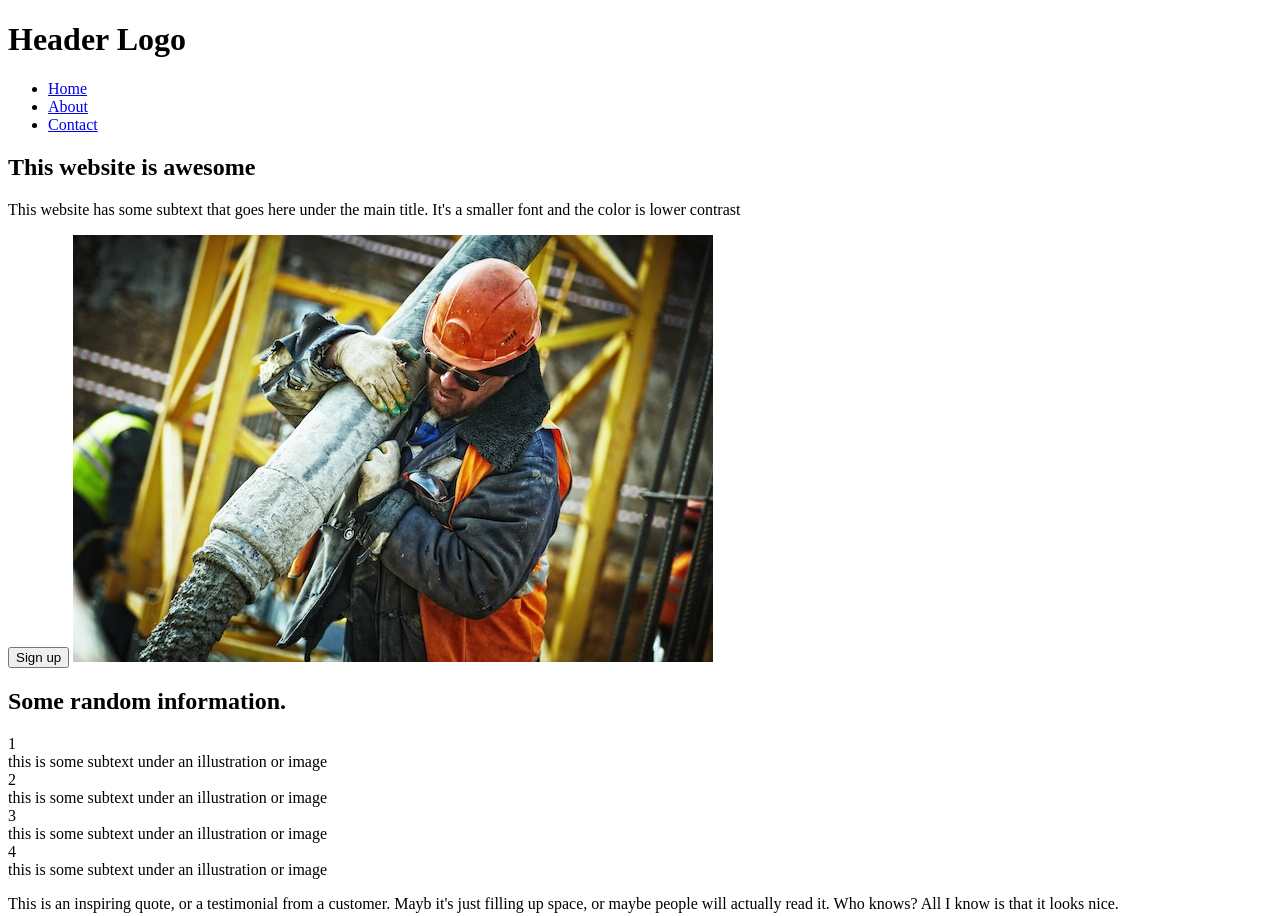
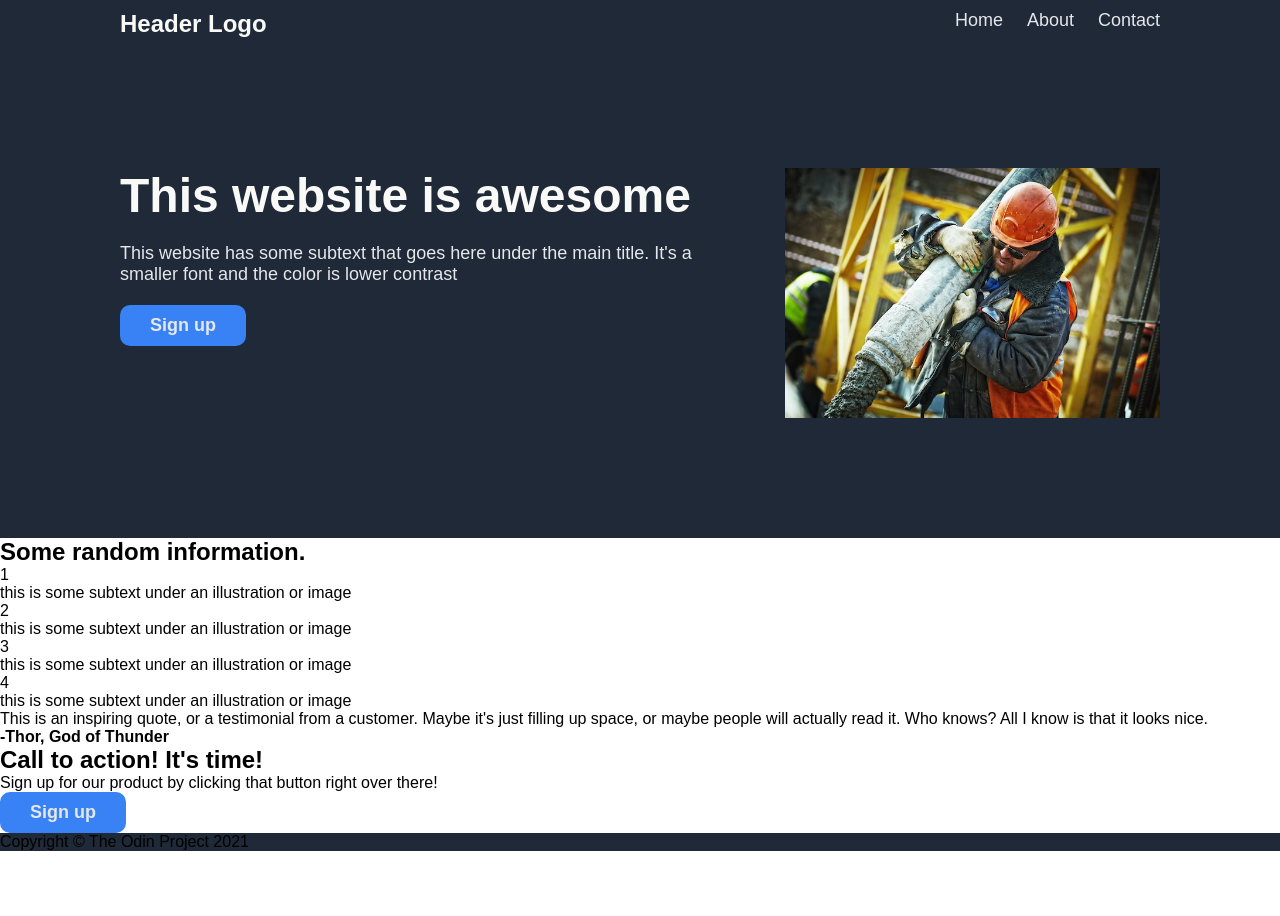
Before and after one commit to clock783/landing-page, a plain HTML site: page index.html in a window 1280 px wide. Shown: the top 916 px of the page. After the commit the page ends 851 px from the top, so only its background shows below. Drawn offline with Linux system fonts and the light colour scheme.

Commit message:
Style header and banner

```diff
--- a/index.html
+++ b/index.html
@@ -8,16 +8,24 @@
     <link rel="stylesheet" href="styles.css">
 </head>
 <body>
-    <h1>Header Logo</h1>
-    <ul>
-        <li><a href="#"">Home</a></li>
-        <li><a href="#">About</a></li>
-        <li><a href="#">Contact</a></li>
-    </ul>
-    <h2>This website is awesome</h2>
-    <p>This website has some subtext that goes here under the main title. It's a smaller font and the color is lower contrast</p>
-    <button>Sign up</button>
-    <img src="./img/concrete-worker-yury-kim.jpeg" alt="construction worker pouring concrete with hose">
+    <div class="header">
+        <div class="banner">
+            <h1 class="logo">Header Logo</h1>
+            <ul class="right-links">
+                <li><a href="#"">Home</a></li>
+                <li><a href="#">About</a></li>
+                <li><a href="#">Contact</a></li>
+            </ul>
+        </div>
+        <div class="header-content">
+            <div class="left-header-content">
+                <h2 class="main-text">This website is awesome</h2>
+                <p class="main-sub-text">This website has some subtext that goes here under the main title. It's a smaller font and the color is lower contrast</p>
+                <button class="top-button">Sign up</button>
+            </div>
+            <img src="./img/concrete-worker-yury-kim.jpeg" alt="construction worker pouring concrete with hose">
+        </div>
+    </div>
     <h2>Some random information.</h2>
     <div>1</div> <!-- This is an empty box -->
     <div>this is some subtext under an illustration or image</div>
@@ -27,11 +35,11 @@
     <div>this is some subtext under an illustration or image</div>
     <div>4</div> <!-- This is an empty box -->
     <div>this is some subtext under an illustration or image</div>
-    <p> This is an inspiring quote, or a testimonial from a customer. Mayb it's just filling up space, or maybe people will actually read it. Who knows? All I know is that it looks nice.</p>
+    <p> This is an inspiring quote, or a testimonial from a customer. Maybe it's just filling up space, or maybe people will actually read it. Who knows? All I know is that it looks nice.</p>
     <p><strong>-Thor, God of Thunder</strong></p>
     <h2>Call to action! It's time!</h2>
     <p>Sign up for our product by clicking that button right over there!</p>
-    <button>Sign up</button>
-    <div>Copyright &copy; The Odin Project 2021</div>
+    <button class="bottom-button">Sign up</button>
+    <div class="footer">Copyright &copy; The Odin Project 2021</div>
 </body>
 </html>
--- a/styles.css
+++ b/styles.css
@@ -0,0 +1,81 @@
+/* styles.css */
+
+/* Remove default html styles */
+* {
+    margin: 0px;
+    padding: 0px;
+    font-family: sans-serif;
+    /* border: 1px solid black; */
+}
+
+li {
+    list-style: none;
+}
+
+a {
+    text-decoration: none;
+    color: #e5e7eb;
+}
+
+/* Add page styling */
+
+.header,.footer {
+    background-color: #1f2937;
+}
+
+.banner {
+    display: flex;
+    padding: 10px 120px;
+    justify-content: space-between;
+}
+
+.logo {
+    /* margin-right: auto; */
+    font-size: 24px;
+    color: #f9faf8;
+}
+
+.right-links {
+    display: flex;
+    gap: 24px;
+    font-size: 18px;
+}
+
+.header-content {
+    display: flex;
+    max-width: 1200px;
+    padding: 120px 120px;
+    gap: 80px;
+}
+
+.main-text  {
+    font-size: 48px;
+    font-weight: 900;
+    color: #f9faf8;
+}
+
+.main-sub-text {
+    font-size: 18px;
+    color: #e5e7eb;
+}
+
+.top-button, .bottom-button {
+    background-color: #3882f6;
+    padding: 10px 30px;
+    border: none;
+    border-radius: 10px;
+    font-size: 18px;
+    color: #e5e7eb;
+    font-weight: 700;
+    max-width: max-content;
+}
+
+.left-header-content {
+    display: flex;
+    flex-direction: column;
+    gap: 20px;
+}
+
+img {
+    height: 250px;
+}
```
